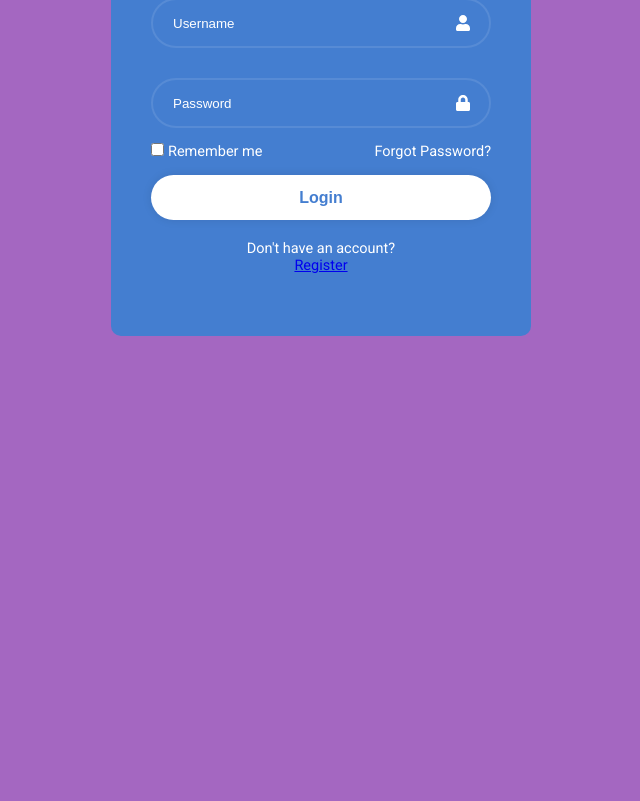
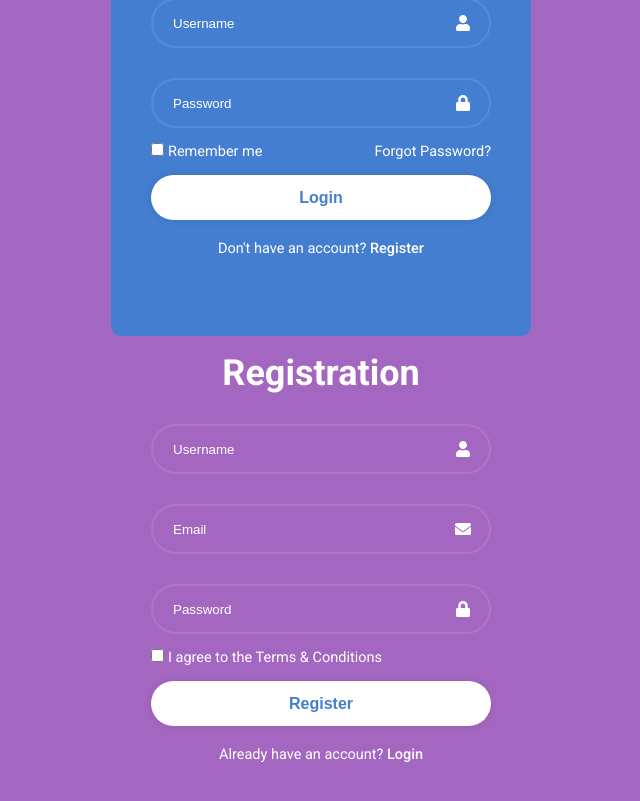
Before and after one commit to CodeB1ack/Project4, a React (Vite) app in the folder Project4/: page / in a window 1280 px wide. Shown: the part 289-1090 px from the top of the page, without its empty margins (319-959 px from the left). Before the commit the page ends 800 px from the top, so only its background shows below. Built offline with nearby package versions, Linux system fonts and the light colour scheme.

Commit message:
added registration form

```diff
--- a/Project4/src/Components/Assets/LoginRegister/LoginRegister.jsx
+++ b/Project4/src/Components/Assets/LoginRegister/LoginRegister.jsx
@@ -1,6 +1,6 @@
 import React from "react";
 import "./LoginRegister.css";
-import { FaUser, FaLock  } from "react-icons/fa";
+import { FaUser, FaLock, FaEnvelope  } from "react-icons/fa";
 
 const LoginRegister = () => {
     return (
@@ -25,7 +25,35 @@ const LoginRegister = () => {
                     </div>
                     <button type="submit" className="btn">Login</button>
                     <div className="register-link">
-                        <p>Don't have an account?</p> <a href="#">Register</a>
+                        <p>Don't have an account? <a href="#">Register</a></p>
+                    </div>
+                </form>
+            </div>
+
+            <div className="form-box register">
+                <form action="">
+                    <h1>Registration</h1>
+                    <div className="input-box">
+                        <input type="text" placeholder="Username" required/>
+                        <FaUser className="icon" />
+                    </div>
+                    <div className="input-box">
+                        <input type="email" placeholder="Email" required/>
+                        <FaEnvelope className="icon" />
+                    </div>
+                    <div className="input-box">
+                        <input type="password" placeholder="Password" required/>
+                        <FaLock className="icon"/>
+                    </div>
+                    <div className="remember-forgot">
+                        <label>
+                            <input type="checkbox" />
+                            I agree to the Terms & Conditions
+                        </label>
+                    </div>
+                    <button type="submit" className="btn">Register</button>
+                    <div className="register-link">
+                        <p>Already have an account? <a href="#">Login</a></p>
                     </div>
                 </form>
             </div>
```
